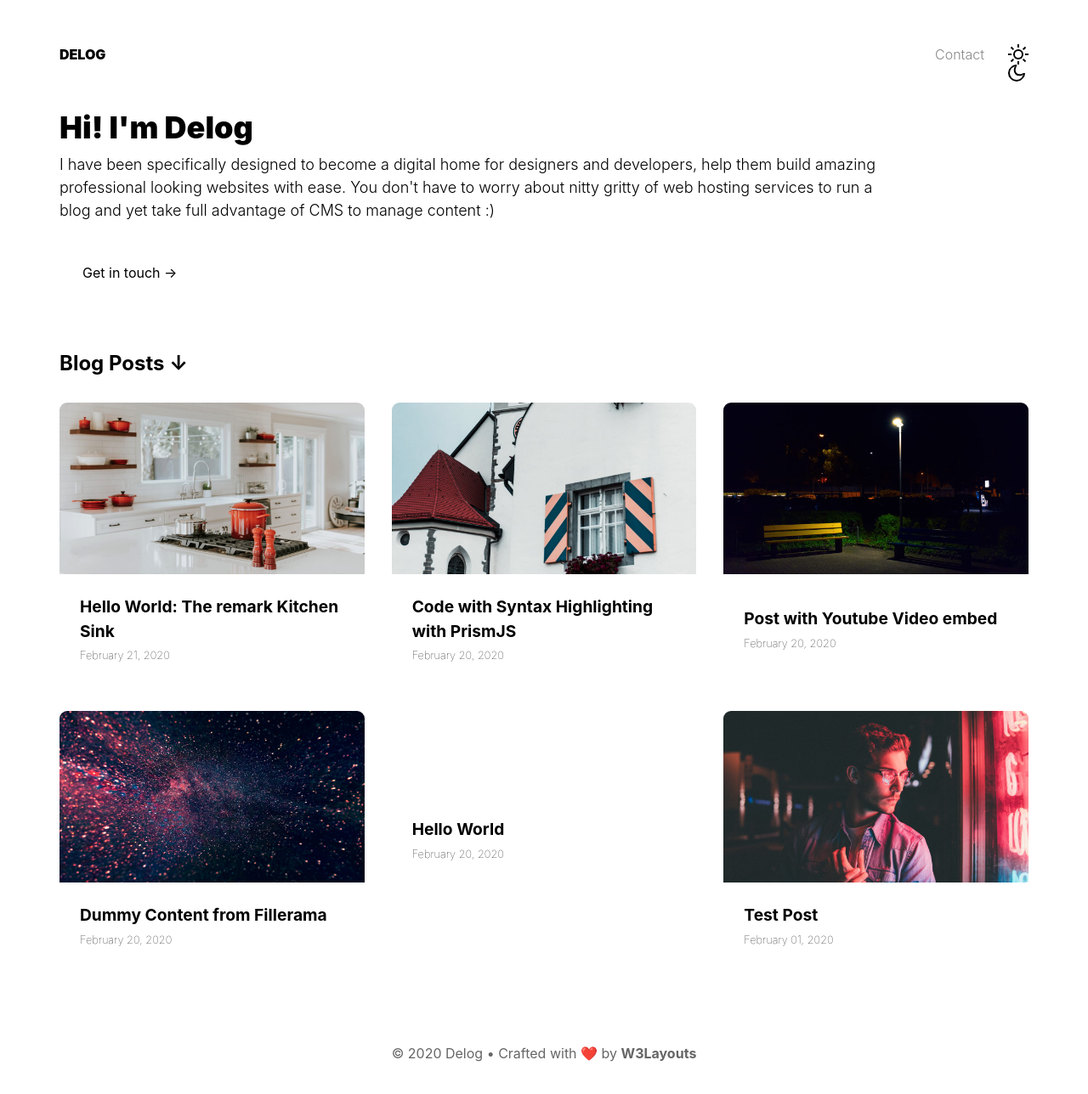
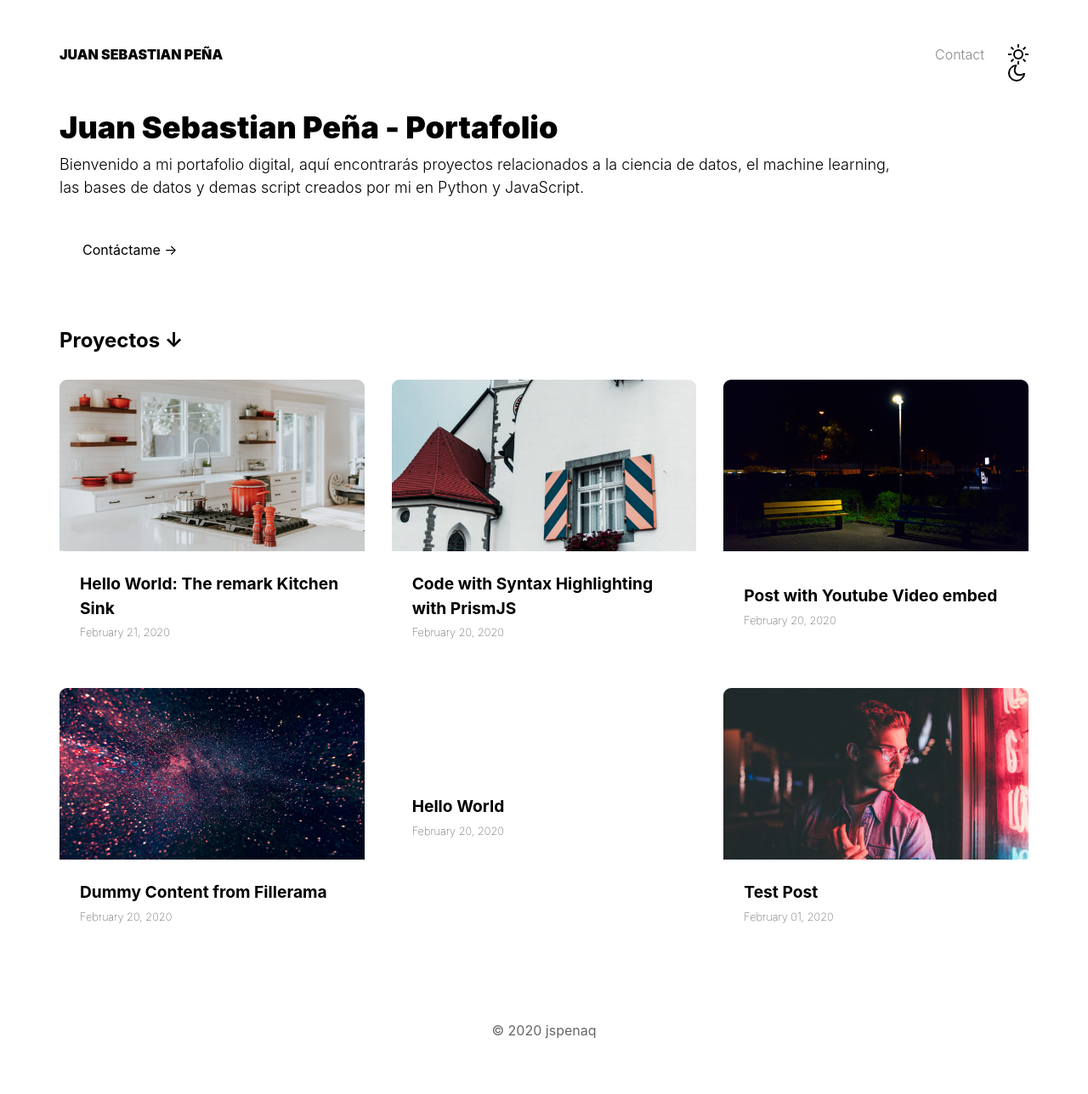
Before and after one commit to jspenaq/jspenaq.github.io, a Gatsby site: page / in a window 1280 px wide. Shown: the whole page at 85% size. Built offline with nearby package versions, Linux system fonts and the light colour scheme; Gatsby itself is replaced by a stand-in of ours.

Commit message:
:books: change meta-data

```diff
--- a/site-meta-data.json
+++ b/site-meta-data.json
@@ -1,9 +1,9 @@
 {
-  "title": "Delog",
-  "siteUrl": "https://delog-w3layouts.netlify.com/",
-  "description": "Delog, a GatsbyJS and Netlify CMS starter for Designers and Developers",
+  "title": "Juan Sebastian Peña",
+  "siteUrl": "https://jspenaq.github.io/",
+  "description": "Juan Sebastian Peña Quintero, portafolio digital de proyectos relacionados a la ciencia de datos, el machine learning y scripts en python",
   "home": {
-    "title": "Hi! I'm Delog",
-    "description": "I have been specifically designed to become a digital home for designers and developers, help them build amazing professional looking websites with ease. You don't have to worry about nitty gritty of web hosting services to run a blog and yet take full advantage of CMS to manage content :)"
+    "title": "Juan Sebastian Peña - Portafolio",
+    "description": "Bienvenido a mi portafolio digital, aquí encontrarás proyectos relacionados a la ciencia de datos, el machine learning, las bases de datos y demas script creados por mi en Python y JavaScript."
   }
 }
--- a/src/components/heroHeader.js
+++ b/src/components/heroHeader.js
@@ -21,7 +21,7 @@ export default () => (
           className="primary-content"
           dangerouslySetInnerHTML={{ __html: data.site.siteMetadata.home.description}}
         />
-        <Link to='/contact' className="button -primary">Get in touch &rarr;</Link>
+        <Link to='/contact' className="button -primary">Contáctame &rarr;</Link>
       </div>
     )}
   />
--- a/src/components/layout.js
+++ b/src/components/layout.js
@@ -25,7 +25,8 @@ export default ({ children }) => {
       </header>
       {children}
       <footer className="site-footer">
-        <p>&copy; {new Date().getFullYear()} Delog &bull; Crafted with <span role="img" aria-label="love">❤️</span> by <a href="https://w3layouts.com">W3Layouts</a></p>
+        {/* <p>&copy; {new Date().getFullYear()} Delog &bull; Crafted with <span role="img" aria-label="love">❤️</span> by <a href="https://w3layouts.com">W3Layouts</a></p> */}
+        <p>&copy; {new Date().getFullYear()} jspenaq</p>
       </footer>
     </div>
   )
--- a/src/pages/contact.js
+++ b/src/pages/contact.js
@@ -16,7 +16,7 @@ const ContactPage = ({
       </Helmet>
       <div className="two-grids -contact">
         <div className="post-thumbnail" style={{backgroundImage: `url('/assets/alexander-andrews-HgUDpaGPTEA-unsplash.jpg')`, marginBottom: 0}}>
-          <h1 className="post-title">Get in Touch</h1>
+          <h1 className="post-title">Contáctame</h1>
           <p>Let me help you kick start your next project &rarr;</p>
         </div>
         <div>
--- a/src/pages/index.js
+++ b/src/pages/index.js
@@ -23,7 +23,7 @@ const IndexPage = ({
         <meta name="description" content={site.siteMetadata.description} />
       </Helmet>
       <HeroHeader/>
-      <h2>Blog Posts &darr;</h2>
+      <h2>Proyectos &darr;</h2>
       <div className="grids">
         {Posts}
       </div>
--- a/static/admin/config.yml
+++ b/static/admin/config.yml
@@ -1,7 +1,7 @@
 backend:
   name: github
   # change repo to your git repository url
-  repo: W3Layouts/gatsby-starter-delog
+  repo: jspenaq/jspenaq.github.io
 
 media_folder: static/assets
 public_folder: /assets
```
Also changed, not shown: package.json (+9 -7 lines).
